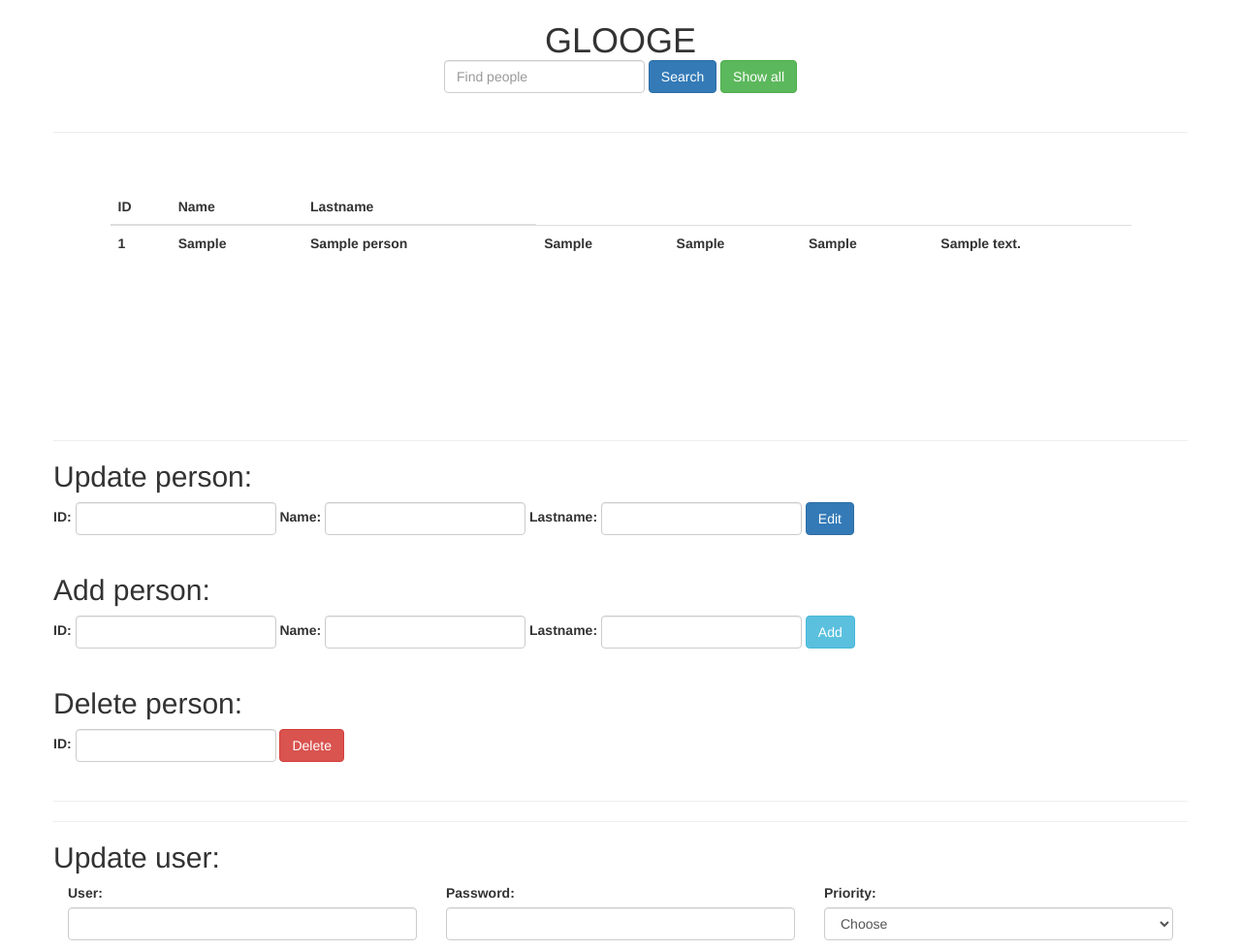
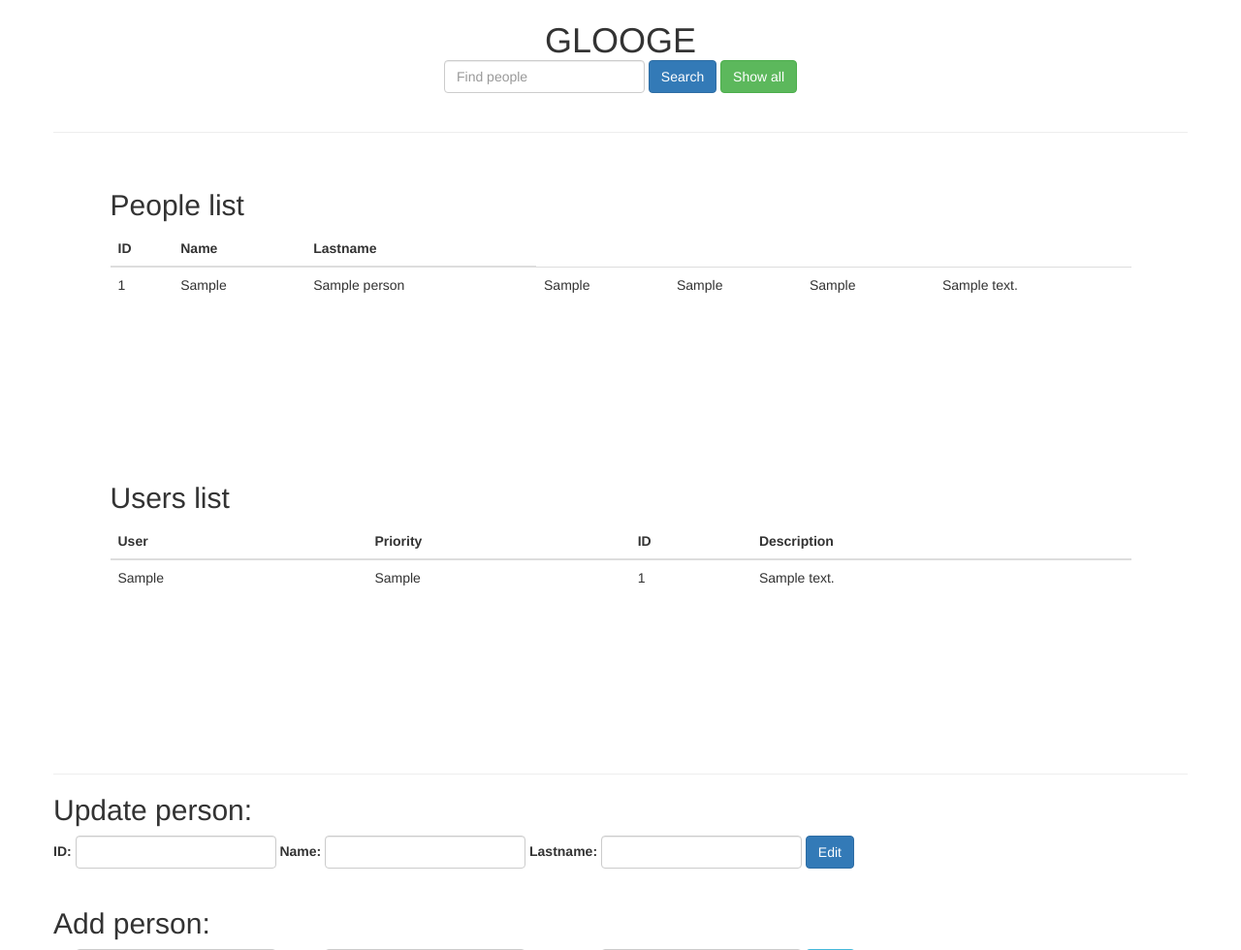
Before and after one commit to luisreys/peoplefinder, a PHP site: page / in a window 1280 px wide. Shown: the part 138-1118 px from the top of the page at 97% size. Run offline with PHP 8.4, Linux system fonts and the light colour scheme; the visitor is signed in with stand-in values (Sample User, id 1); tables that the repository leaves empty or names only in its code hold one stand-in row (values such as "Sample post"); lists and menus that the app fills with data are empty; some libraries are stand-ins or nearby versions.

Commit message:
Error control and Show users
Errors are managed now. When something is wrong it shows the error code
and the description of this error.
Also, administrators can see all the users in a single list and this way
edit the information.

```diff
--- a/controller/db.php
+++ b/controller/db.php
@@ -52,7 +52,7 @@
       foreach ($rows as $row){
         echo "<tr>";
             foreach ($row as $element){
-                echo "<th>". $element."</th>";
+                echo "<td>". $element."</td>";
             }
         echo "</tr>";
         }
@@ -100,8 +100,60 @@ function show_people(){
     foreach ($rows as $row){
       echo "<tr>";
           foreach ($row as $element){
-              echo "<th>". $element."</th>";
+              echo "<td>". $element."</td>";
           }
+      echo "</tr>";
+      }
+      echo "</tbody>
+</table></div>";
+
+  }
+  $result->free();
+  $mysqli->close();
+}
+
+/*
+* Show users
+* This is only avalible for Admin users
+*/
+
+function show_users(){
+  $mysqli = connectdb();
+  if ($mysqli == null) {
+    return -4;
+  }
+
+  if ($stmt = $mysqli->prepare("SELECT * FROM servside2017_users")) {
+    $stmt->execute();
+    $result = $stmt->get_result();
+
+    if (!$result->num_rows) {
+      //No hay resultados
+      echo '<h2 class="text-center">Databse is empty.</h2>';
+      $mysqli->close();
+      return;
+    }
+
+    while($row = $result->fetch_array(MYSQLI_ASSOC)){
+      $rows[] = $row;
+    }
+    //$row=mysqli_fetch_assoc($result);
+
+    echo '<div id="kryesore" style="overflow-y: scroll; height: 200px;"><table class="table"><thead>
+    <tr>
+      <th>User</th>
+      <th>Priority</th>
+      <th>ID</th>
+      <th>Description</th>
+    </tr>
+  </thead>
+  <tbody>';
+    foreach ($rows as $row){
+      echo "<tr>";
+          /*foreach ($row as $element){
+              echo "<td>". $element."</td>";
+          }*/
+          echo "<td>" . $row['user'] . "</td><td>" . $row['pri'] . "</td><td>" . $row['id'] . "</td><td>" . $row['description'] . "</td>";
       echo "</tr>";
       }
       echo "</tbody>
--- a/index.php
+++ b/index.php
@@ -21,7 +21,26 @@ if (isset($_POST['delete_form_user'])) {
   $user = $_POST['user'];
   $ret = $me->deleteUser($user);
   if ($ret!=0) {  //Remember to check errors here.
-    echo "Error $ret";
+    echo "Something was wrong! <br>";
+    echo "Error $ret: ";
+    switch ($ret) {
+      case -1:
+        echo "ID doesn't exist in DB. <br>";
+        break;
+      case -2:
+        echo "Error executing the statement. <br>";
+        break;
+      case -3:
+        echo "Error preparing the SQL. <br>";
+        break;
+      case -3:
+        echo "Internal error with DB. <br>";
+        break;
+      default:
+        # code...
+        break;
+    }
+    echo '<a href="javascript:history.back()">Go Back</a>';
     exit;
   }
 }
@@ -33,7 +52,26 @@ if (isset($_POST['edit_form_user'])) {
   $description = $_POST['description'];
   $ret = $me->updateUser($user, $pwd, $pri, $id, $description);
   if ($ret!=0) {  //Remember to check errors here.
-    echo "Error $ret";
+    echo "Something was wrong! <br>";
+    echo "Error $ret: ";
+    switch ($ret) {
+      case -1:
+        echo "ID doesn't exist in DB. <br>";
+        break;
+      case -2:
+        echo "Error executing the statement. <br>";
+        break;
+      case -3:
+        echo "Error preparing the SQL. <br>";
+        break;
+      case -3:
+        echo "Internal error with DB. <br>";
+        break;
+      default:
+        # code...
+        break;
+    }
+    echo '<a href="javascript:history.back()">Go Back</a>';
     exit;
   }
 }
@@ -45,7 +83,26 @@ if (isset($_POST['add_form_user'])) {
   $description = $_POST['description'];
   $ret = $me->addUser($user, $pwd, $pri, $id, $description);
   if ($ret!=0) {  //Remember to check errors here.
-    echo "Error $ret";
+    echo "Something was wrong! <br>";
+    echo "Error $ret: ";
+    switch ($ret) {
+      case -1:
+        echo "ID doesn't exist in DB. <br>";
+        break;
+      case -2:
+        echo "Error executing the statement. <br>";
+        break;
+      case -3:
+        echo "Error preparing the SQL. <br>";
+        break;
+      case -3:
+        echo "Internal error with DB. <br>";
+        break;
+      default:
+        # code...
+        break;
+    }
+    echo '<a href="javascript:history.back()">Go Back</a>';
     exit;
   }
 }
@@ -58,7 +115,26 @@ if (isset($_POST['edit_form'])) {
   $sname = $_POST['sname'];
   $ret = $me->updatePerson($id, $fname, $sname);
   if ($ret!=0) {  //Remember to check errors here.
-    echo "Error $ret";
+    echo "Something was wrong! <br>";
+    echo "Error $ret: ";
+    switch ($ret) {
+      case -1:
+        echo "ID doesn't exist in DB. <br>";
+        break;
+      case -2:
+        echo "Error executing the statement. <br>";
+        break;
+      case -3:
+        echo "Error preparing the SQL. <br>";
+        break;
+      case -3:
+        echo "Internal error with DB. <br>";
+        break;
+      default:
+        # code...
+        break;
+    }
+    echo '<a href="javascript:history.back()">Go Back</a>';
     exit;
   }
 }
@@ -69,7 +145,26 @@ if (isset($_POST['add_form'])) {
   $sname = $_POST['sname'];
   $ret = $me->addPerson($id, $fname, $sname);
   if ($ret!=0) {  //Remember to check errors here.
-    echo "Error $ret";
+    echo "Something was wrong! <br>";
+    echo "Error $ret: ";
+    switch ($ret) {
+      case -1:
+        echo "ID doesn't exist in DB. <br>";
+        break;
+      case -2:
+        echo "Error executing the statement. <br>";
+        break;
+      case -3:
+        echo "Error preparing the SQL. <br>";
+        break;
+      case -3:
+        echo "Internal error with DB. <br>";
+        break;
+      default:
+        # code...
+        break;
+    }
+    echo '<a href="javascript:history.back()">Go Back</a>';
     exit;
   }
 }
@@ -78,7 +173,26 @@ if (isset($_POST['delete_form'])) {
   $id = $_POST['id'];
   $ret = $me->deletePerson($id);
   if ($ret!=0) {  //Remember to check errors here.
-    echo "Error $ret";
+    echo "Something was wrong! <br>";
+    echo "Error $ret: ";
+    switch ($ret) {
+      case -1:
+        echo "ID doesn't exist in DB. <br>";
+        break;
+      case -2:
+        echo "Error executing the statement. <br>";
+        break;
+      case -3:
+        echo "Error preparing the SQL. <br>";
+        break;
+      case -3:
+        echo "Internal error with DB. <br>";
+        break;
+      default:
+        # code...
+        break;
+    }
+    echo '<a href="javascript:history.back()">Go Back</a>';
     exit;
   }
 }
@@ -131,28 +245,38 @@ if (isset($_POST['delete_form'])) {
               <div class="result-table">
                 <?php
                 if (isset($_POST['searchbox'])) {
+                  echo '<h2>Search</h2>';
                   show_ppl_by_search();
                 }else {
+                  echo '<h2>People list</h2>';
                   show_people();
                 }
                 ?>
               </div>
+              <div class="result-table">
+                <?php
 
+                  if ($_SESSION['pri']) {
+                    echo '<h2>Users list</h2>';
+                    show_users();
+                  }
+                 ?>
+              </div>
                <hr>
                <h2>Update person:</h2>
                <div class="text-left" class="myForm">
                    <form class="form-inline" action="index.php" method="post" >
                      <div class="form-group">
                        <label for="id">ID: </label>
-                       <input type="text" name="id" value="" class="form-control input">
+                       <input type="text" name="id" value="" class="form-control input" required>
                      </div>
                      <div class="form-group">
                        <label for="fname">Name: </label>
-                       <input type="text" name="fname" value="" class="form-control input">
+                       <input type="text" name="fname" value="" class="form-control input" required>
                      </div>
                      <div class="form-group">
                        <label for="sname">Lastname: </label>
-                       <input type="text" name="sname" value="" class="form-control input">
+                       <input type="text" name="sname" value="" class="form-control input" required>
                      </div>
                      <input type="hidden" name="edit_form"  >
                      <input type="submit" class="btn btn-primary" name="" value="Edit">
@@ -165,15 +289,15 @@ if (isset($_POST['delete_form'])) {
                    <form class="form-inline" action="index.php" method="post" >
                      <div class="form-group">
                        <label for="id">ID: </label>
-                       <input type="text" name="id" value="" class="form-control input">
+                       <input type="text" name="id" value="" class="form-control input" required>
                      </div>
                      <div class="form-group">
                        <label for="fname">Name: </label>
-                       <input type="text" name="fname" value="" class="form-control input">
+                       <input type="text" name="fname" value="" class="form-control input" required>
                      </div>
                      <div class="form-group">
                        <label for="sname">Lastname: </label>
-                       <input type="text" name="sname" value="" class="form-control input">
+                       <input type="text" name="sname" value="" class="form-control input" required>
                      </div>
                      <input type="hidden" name="add_form"  >
                      <input type="submit" class="btn btn-info" name="" value="Add">
@@ -185,7 +309,7 @@ if (isset($_POST['delete_form'])) {
                    <form class="form-inline" action="index.php" method="post" >
                      <div class="form-group">
                        <label for="id">ID: </label>
-                       <input type="text" name="id" value="" class="form-control input">
+                       <input type="text" name="id" value="" class="form-control input" required>
                      </div>
                      <input type="hidden" name="delete_form"  >
                      <input type="submit" class="btn btn-danger" name="" value="Delete">
@@ -203,15 +327,15 @@ if (isset($_POST['delete_form'])) {
                       <form class="" action="index.php" method="post" >
                         <div class="form-group col-md-4">
                           <label for="user">User: </label>
-                          <input type="text" name="user" value="" class="form-control input">
+                          <input type="text" name="user" value="" class="form-control input" required>
                         </div>
                         <div class="form-group col-md-4">
                           <label for="password">Password: </label>
-                          <input type="password" name="pwd" value="" class="form-control input">
+                          <input type="password" name="pwd" value="" class="form-control input" required>
                         </div>
                         <div class="form-group col-md-4">
                           <label for="pri">Priority: </label>
-                          <select class="form-control" id="pri">
+                          <select class="form-control" id="pri" required>
                             <option selected disabled><b>Choose</b></option>
                             <option value="0">Normal User</option>
                             <option value="1">Admin</option>
@@ -219,11 +343,11 @@ if (isset($_POST['delete_form'])) {
                         </div>
                         <div class="form-group col-md-4">
                           <label for="id">ID: </label>
-                          <input type="number" name="id" value="" class="form-control input">
+                          <input type="number" name="id" value="" class="form-control input" required>
                         </div>
                         <div class="form-group col-md-4">
                           <label for="description">Description: </label>
-                          <input type="text" name="description" value="" class="form-control input">
+                          <input type="text" name="description" value="" class="form-control input" required>
                         </div>
                         <input type="hidden" name="edit_form_user"  >
                         <div class="form-group col-md-4">
@@ -239,15 +363,15 @@ if (isset($_POST['delete_form'])) {
                   <form class="" action="index.php" method="post" >
                   <div class="form-group col-md-4">
                     <label for="user">User: </label>
-                    <input type="text" name="user" value="" class="form-control input">
+                    <input type="text" name="user" value="" class="form-control input" required>
                   </div>
                   <div class="form-group col-md-4">
                     <label for="password">Password: </label>
-                    <input type="password" name="pwd" value="" class="form-control input">
+                    <input type="password" name="pwd" value="" class="form-control input" required>
                   </div>
                   <div class="form-group col-md-4">
                     <label for="pri">Priority: </label>
-                    <select class="form-control" id="pri" name="pri">
+                    <select class="form-control" id="pri" name="pri" required>
                       <option selected disabled><b>Choose</b></option>
                       <option value="0">Normal User</option>
                       <option value="1">Admin</option>
@@ -255,11 +379,11 @@ if (isset($_POST['delete_form'])) {
                   </div>
                   <div class="form-group col-md-4">
                     <label for="id">ID: </label>
-                    <input type="number" name="id" value="" class="form-control input">
+                    <input type="number" name="id" value="" class="form-control input" required>
                   </div>
                   <div class="form-group col-md-4">
                     <label for="description">Description: </label>
-                    <input type="text" name="description" value="" class="form-control input">
+                    <input type="text" name="description" value="" class="form-control input" required>
                   </div>
                   <input type="hidden" name="add_form_user"  >
                   <div class="form-group col-md-4">
@@ -274,7 +398,7 @@ if (isset($_POST['delete_form'])) {
                       <form class="form-inline" action="index.php" method="post" >
                         <div class="form-group">
                           <label for="user">User: </label>
-                          <input type="text" name="user" value="" class="form-control input">
+                          <input type="text" name="user" value="" class="form-control input" required>
                         </div>
                         <input type="hidden" name="delete_form_user">
                         <input type="submit" class="btn btn-danger" name="" value="Delete">
```
